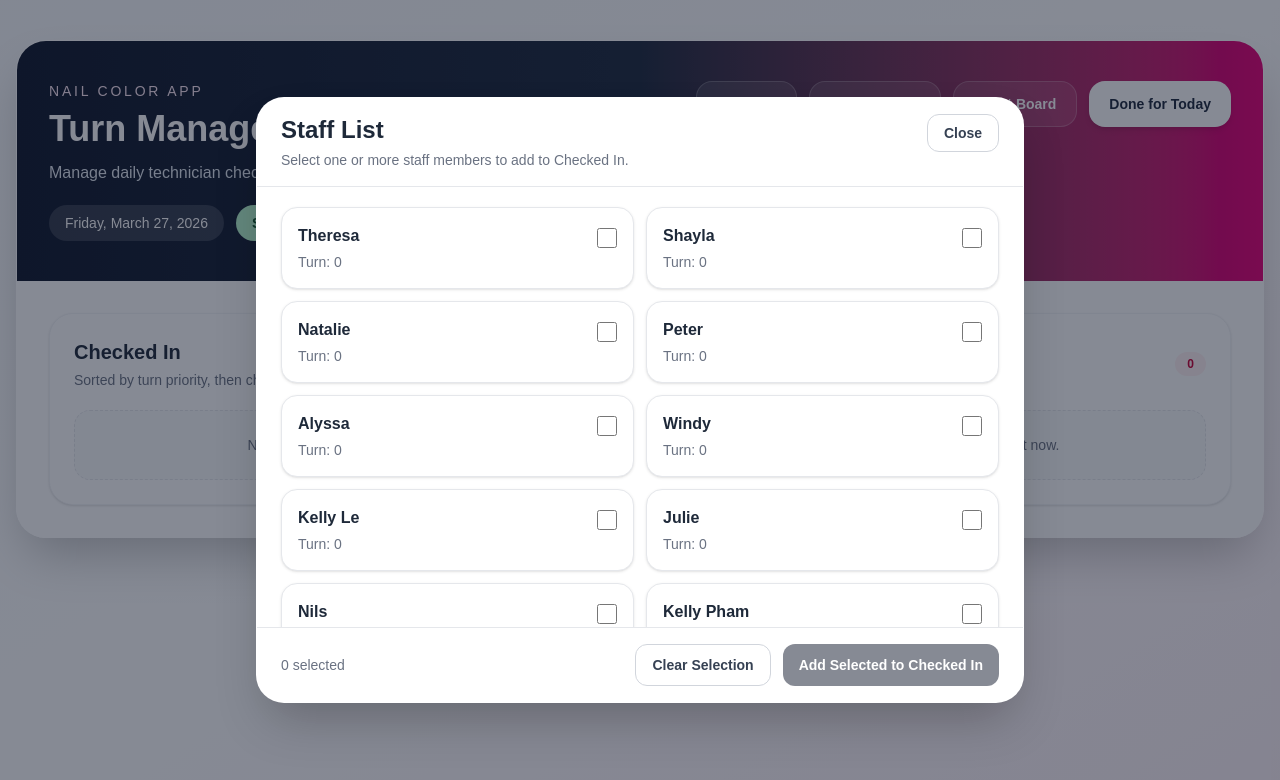
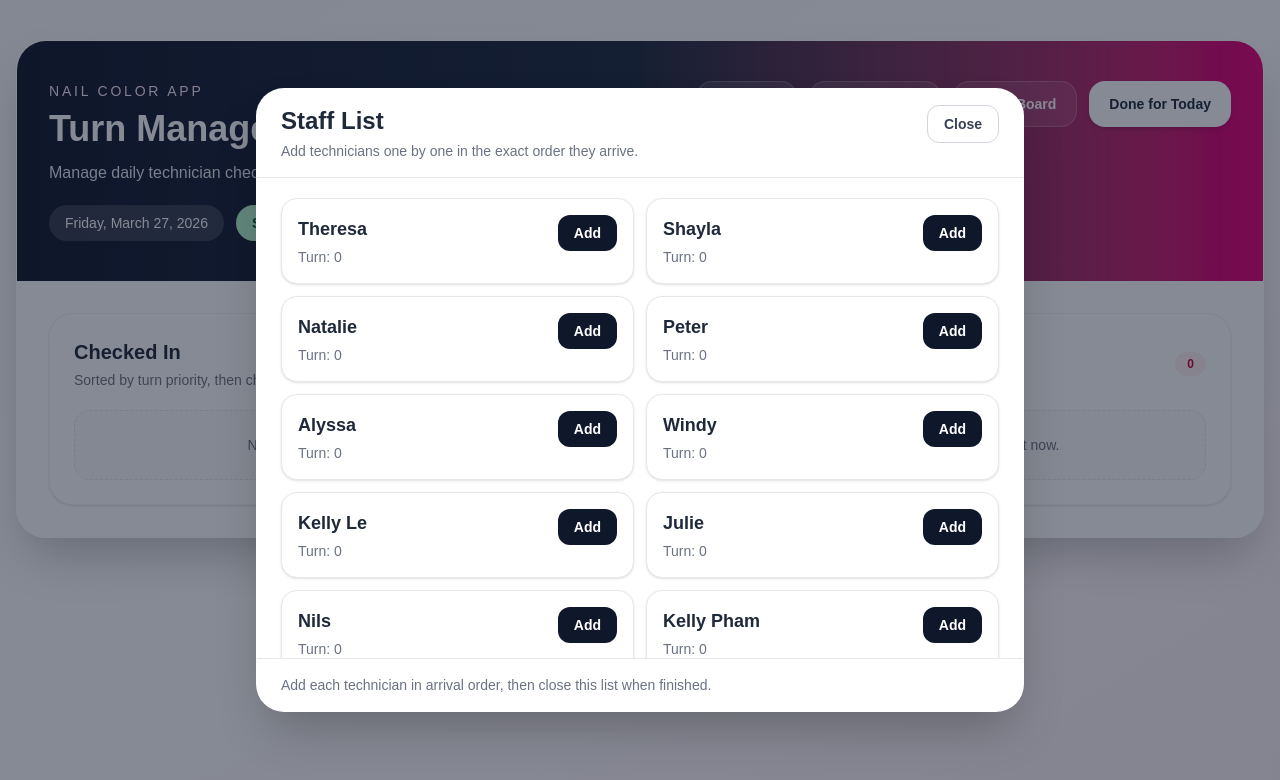
Before and after one commit to HuynhPham0302/nail-colors, a Next.js app in the folder frontend/: page /admin/turn-management in a window 1280 px wide. Both pictures are taken after a click on the button "Staff List". Shown: the top 780 px of the page. Built offline with nearby package versions, Linux system fonts and the light colour scheme.

Commit message:
Fix: UI for checked in feature 2

```diff
--- a/frontend/src/app/admin/turn-management/page.tsx
+++ b/frontend/src/app/admin/turn-management/page.tsx
@@ -63,7 +63,6 @@ export default function TurnManagementPage() {
     const [sessionEnded, setSessionEnded] = useState(false);
     const [fixMode, setFixMode] = useState(false);
     const [showStaffListModal, setShowStaffListModal] = useState(false);
-    const [selectedStaffIds, setSelectedStaffIds] = useState<number[]>([]);
     const [now, setNow] = useState(Date.now());
 
     useEffect(() => {
@@ -109,34 +108,20 @@ export default function TurnManagementPage() {
         .filter((tech) => tech.inProgress)
         .sort((a, b) => (a.startedAt ?? 0) - (b.startedAt ?? 0));
 
-    const toggleStaffSelection = (id: number) => {
-        setSelectedStaffIds((prev) =>
-            prev.includes(id) ? prev.filter((item) => item !== id) : [...prev, id]
-        );
-    };
+    const handleAddSingleToCheckedIn = (id: number) => {
+        if (sessionEnded) return;
 
-    const handleAddSelectedToCheckedIn = () => {
-        if (sessionEnded || selectedStaffIds.length === 0) return;
-
-        setTechnicians((prev) => {
-            let order = nextCheckInOrder;
-
-            return prev.map((tech) => {
-                if (!selectedStaffIds.includes(tech.id)) return tech;
-
-                const updated = {
+        setTechnicians((prev) =>
+            prev.map((tech) =>
+                tech.id === id
+                    ? {
                         ...tech,
                         checkedIn: true,
-                    checkInOrder: order,
-                };
-
-                order += 1;
-                return updated;
-            });
-        });
-
-        setSelectedStaffIds([]);
-        setShowStaffListModal(false);
+                        checkInOrder: nextCheckInOrder,
+                    }
+                    : tech
+            )
+        );
     };
 
     const handleStartService = (id: number) => {
@@ -310,7 +295,6 @@ export default function TurnManagementPage() {
         setSessionEnded(false);
         setFixMode(false);
         setShowStaffListModal(false);
-        setSelectedStaffIds([]);
     };
 
     return (
@@ -410,35 +394,35 @@ export default function TurnManagementPage() {
                                     checkedInStaff.map((tech) => (
                                         <div
                                             key={tech.id}
-                                            className="rounded-2xl border border-gray-200 bg-white p-4 shadow-sm"
+                                            className="rounded-2xl border border-gray-200 bg-white px-4 py-4 shadow-sm"
                                         >
-                                            <div className="flex flex-col gap-4">
+                                            <div className="flex flex-col gap-3">
                                                 <div className="flex items-start justify-between gap-3">
-                                                    <div>
-                                                        <p className="text-base font-semibold text-gray-800">
+                                                    <div className="min-w-0 flex-1">
+                                                        <div className="flex flex-wrap items-center gap-x-3 gap-y-1">
+                                                            <p className="truncate text-xl font-semibold text-gray-800">
                                                                 {tech.username}
                                                             </p>
-                                                        <p className="mt-1 text-sm text-gray-500">
-                                                            Turn: {formatTurn(tech.turnPoints)}
-                                                        </p>
-                                                        <p className="mt-1 text-xs text-gray-400">
-                                                            Priority: {Math.floor(tech.turnPoints / 2)} | Check-in order:{" "}
-                                                            {tech.checkInOrder}
-                                                        </p>
-                                                    </div>
 
                                                             {tech.appointmentMode && (
-                                                        <span className="rounded-full bg-amber-100 px-3 py-1 text-xs font-semibold text-amber-700">
+                                                                <span className="rounded-full bg-amber-100 px-2.5 py-1 text-xs font-semibold text-amber-700">
                                                                     Appointment
                                                                 </span>
                                                             )}
+                                                        </div>
+
+                                                        <p className="mt-1 text-sm text-gray-500">
+                                                            Turn: {formatTurn(tech.turnPoints)} · Priority:{" "}
+                                                            {Math.floor(tech.turnPoints / 2)} · Check-in: {tech.checkInOrder}
+                                                        </p>
+                                                    </div>
                                                 </div>
 
                                                 <div className="flex flex-wrap gap-2">
                                                     <button
                                                         onClick={() => handleStartService(tech.id)}
                                                         disabled={sessionEnded}
-                                                        className="rounded-xl bg-pink-600 px-4 py-2 text-sm font-semibold text-white transition hover:bg-pink-700 disabled:cursor-not-allowed disabled:opacity-50"
+                                                        className="rounded-xl bg-pink-600 px-4 py-2.5 text-sm font-semibold text-white transition hover:bg-pink-700 disabled:cursor-not-allowed disabled:opacity-50"
                                                     >
                                                         Start Service
                                                     </button>
@@ -446,7 +430,7 @@ export default function TurnManagementPage() {
                                                     <button
                                                         onClick={() => handleToggleAppointment(tech.id)}
                                                         disabled={sessionEnded}
-                                                        className={`rounded-xl px-4 py-2 text-sm font-semibold transition disabled:cursor-not-allowed disabled:opacity-50 ${tech.appointmentMode
+                                                        className={`rounded-xl px-4 py-2.5 text-sm font-semibold transition disabled:cursor-not-allowed disabled:opacity-50 ${tech.appointmentMode
                                                                 ? "bg-amber-100 text-amber-800 hover:bg-amber-200"
                                                                 : "border border-gray-300 bg-white text-gray-700 hover:bg-gray-50"
                                                             }`}
@@ -535,38 +519,36 @@ export default function TurnManagementPage() {
                                     inProgressStaff.map((tech) => (
                                         <div
                                             key={tech.id}
-                                            className="rounded-2xl border border-gray-200 bg-white p-4 shadow-sm"
+                                            className="rounded-2xl border border-gray-200 bg-white px-4 py-4 shadow-sm"
                                         >
-                                            <div className="flex flex-col gap-4">
+                                            <div className="flex flex-col gap-3">
                                                 <div className="flex items-start justify-between gap-3">
-                                                    <div>
-                                                        <p className="text-base font-semibold text-gray-800">
+                                                    <div className="min-w-0 flex-1">
+                                                        <div className="flex flex-wrap items-center gap-x-3 gap-y-1">
+                                                            <p className="truncate text-xl font-semibold text-gray-800">
                                                                 {tech.username}
                                                             </p>
+
+                                                            {tech.appointmentMode && (
+                                                                <span className="rounded-full bg-amber-100 px-2.5 py-1 text-xs font-semibold text-amber-700">
+                                                                    Appointment
+                                                                </span>
+                                                            )}
+                                                        </div>
+
                                                         <p className="mt-1 text-sm text-gray-500">
-                                                            Time: {formatElapsed(tech.startedAt, now)}
-                                                        </p>
-                                                        <p className="mt-1 text-sm text-gray-500">
-                                                            Current Turn: {formatTurn(tech.turnPoints)}
-                                                        </p>
-                                                        <p className="mt-1 text-xs text-gray-400">
-                                                            After done:{" "}
+                                                            Time: {formatElapsed(tech.startedAt, now)} · Current Turn:{" "}
+                                                            {formatTurn(tech.turnPoints)} · After Done:{" "}
                                                             {formatTurn(tech.turnPoints + (tech.appointmentMode ? 1 : 2))}
                                                         </p>
                                                     </div>
-
-                                                    {tech.appointmentMode && (
-                                                        <span className="rounded-full bg-amber-100 px-3 py-1 text-xs font-semibold text-amber-700">
-                                                            Appointment
-                                                        </span>
-                                                    )}
                                                 </div>
 
                                                 <div className="flex flex-wrap gap-2">
                                                     <button
                                                         onClick={() => handleToggleAppointment(tech.id)}
                                                         disabled={sessionEnded}
-                                                        className={`rounded-xl px-4 py-2 text-sm font-semibold transition disabled:cursor-not-allowed disabled:opacity-50 ${tech.appointmentMode
+                                                        className={`rounded-xl px-4 py-2.5 text-sm font-semibold transition disabled:cursor-not-allowed disabled:opacity-50 ${tech.appointmentMode
                                                                 ? "bg-amber-100 text-amber-800 hover:bg-amber-200"
                                                                 : "border border-gray-300 bg-white text-gray-700 hover:bg-gray-50"
                                                             }`}
@@ -577,7 +559,7 @@ export default function TurnManagementPage() {
                                                     <button
                                                         onClick={() => handleDoneService(tech.id)}
                                                         disabled={sessionEnded}
-                                                        className="rounded-xl bg-green-600 px-4 py-2 text-sm font-semibold text-white transition hover:bg-green-700 disabled:cursor-not-allowed disabled:opacity-50"
+                                                        className="rounded-xl bg-green-600 px-4 py-2.5 text-sm font-semibold text-white transition hover:bg-green-700 disabled:cursor-not-allowed disabled:opacity-50"
                                                     >
                                                         Done
                                                     </button>
@@ -636,15 +618,12 @@ export default function TurnManagementPage() {
                                 <div>
                                     <h2 className="text-2xl font-bold text-gray-800">Staff List</h2>
                                     <p className="mt-1 text-sm text-gray-500">
-                                        Select one or more staff members to add to Checked In.
+                                        Add technicians one by one in the exact order they arrive.
                                     </p>
                                 </div>
 
                                 <button
-                                    onClick={() => {
-                                        setShowStaffListModal(false);
-                                        setSelectedStaffIds([]);
-                                    }}
+                                    onClick={() => setShowStaffListModal(false)}
                                     className="rounded-xl border border-gray-300 bg-white px-4 py-2 text-sm font-semibold text-gray-700 transition hover:bg-gray-50"
                                 >
                                     Close
@@ -652,27 +631,22 @@ export default function TurnManagementPage() {
                             </div>
                         </div>
 
-                        <div className="max-h-[55vh] overflow-y-auto px-5 py-5 sm:px-6">
+                        <div className="max-h-[60vh] overflow-y-auto px-5 py-5 sm:px-6">
                             {availableStaff.length === 0 ? (
                                 <div className="rounded-2xl border border-dashed border-gray-200 bg-gray-50 px-4 py-8 text-center text-sm text-gray-500">
                                     No available staff left to add.
                                 </div>
                             ) : (
                                 <div className="grid gap-3 sm:grid-cols-2">
-                                    {availableStaff.map((tech) => {
-                                        const selected = selectedStaffIds.includes(tech.id);
-
-                                        return (
+                                    {availableStaff.map((tech) => (
                                         <div
                                             key={tech.id}
-                                                className={`rounded-2xl border p-4 shadow-sm transition ${selected
-                                                        ? "border-pink-300 bg-pink-50"
-                                                        : "border-gray-200 bg-white"
-                                                    }`}
+                                            className="rounded-2xl border border-gray-200 bg-white p-4 shadow-sm"
                                         >
+                                            <div className="flex flex-col gap-3">
                                                 <div className="flex items-start justify-between gap-3">
-                                                    <div>
-                                                        <p className="text-base font-semibold text-gray-800">
+                                                    <div className="min-w-0 flex-1">
+                                                        <p className="truncate text-lg font-semibold text-gray-800">
                                                             {tech.username}
                                                         </p>
                                                         <p className="mt-1 text-sm text-gray-500">
@@ -680,16 +654,16 @@ export default function TurnManagementPage() {
                                                         </p>
                                                     </div>
 
-                                                    <input
-                                                        type="checkbox"
-                                                        checked={selected}
-                                                        onChange={() => toggleStaffSelection(tech.id)}
-                                                        className="mt-1 h-5 w-5 rounded border-gray-300 accent-pink-600"
-                                                    />
+                                                    <button
+                                                        onClick={() => handleAddSingleToCheckedIn(tech.id)}
+                                                        className="shrink-0 rounded-xl bg-slate-900 px-4 py-2 text-sm font-semibold text-white transition hover:bg-slate-800"
+                                                    >
+                                                        Add
+                                                    </button>
                                                 </div>
 
                                                 {fixMode && (
-                                                    <div className="mt-3 flex flex-wrap gap-2">
+                                                    <div className="flex flex-wrap gap-2">
                                                         <button
                                                             onClick={() => handleAdjustTurnPoints(tech.id, -1)}
                                                             className="rounded-xl border border-gray-300 bg-white px-3 py-2 text-sm font-semibold text-gray-700 transition hover:bg-gray-50"
@@ -713,35 +687,16 @@ export default function TurnManagementPage() {
                                                     </div>
                                                 )}
                                             </div>
-                                        );
-                                    })}
+                                        </div>
+                                    ))}
                                 </div>
                             )}
                         </div>
 
                         <div className="border-t border-gray-200 px-5 py-4 sm:px-6">
-                            <div className="flex flex-col gap-3 sm:flex-row sm:items-center sm:justify-between">
                             <p className="text-sm text-gray-500">
-                                    {selectedStaffIds.length} selected
+                                Add each technician in arrival order, then close this list when finished.
                             </p>
-
-                                <div className="flex flex-col gap-3 sm:flex-row">
-                                    <button
-                                        onClick={() => setSelectedStaffIds([])}
-                                        className="rounded-xl border border-gray-300 bg-white px-4 py-2.5 text-sm font-semibold text-gray-700 transition hover:bg-gray-50"
-                                    >
-                                        Clear Selection
-                                    </button>
-
-                                    <button
-                                        onClick={handleAddSelectedToCheckedIn}
-                                        disabled={selectedStaffIds.length === 0}
-                                        className="rounded-xl bg-slate-900 px-4 py-2.5 text-sm font-semibold text-white transition hover:bg-slate-800 disabled:cursor-not-allowed disabled:opacity-50"
-                                    >
-                                        Add Selected to Checked In
-                                    </button>
-                                </div>
-                            </div>
                         </div>
                     </div>
                 </div>
```
Lines whose indentation alone changed are shown as unchanged.
